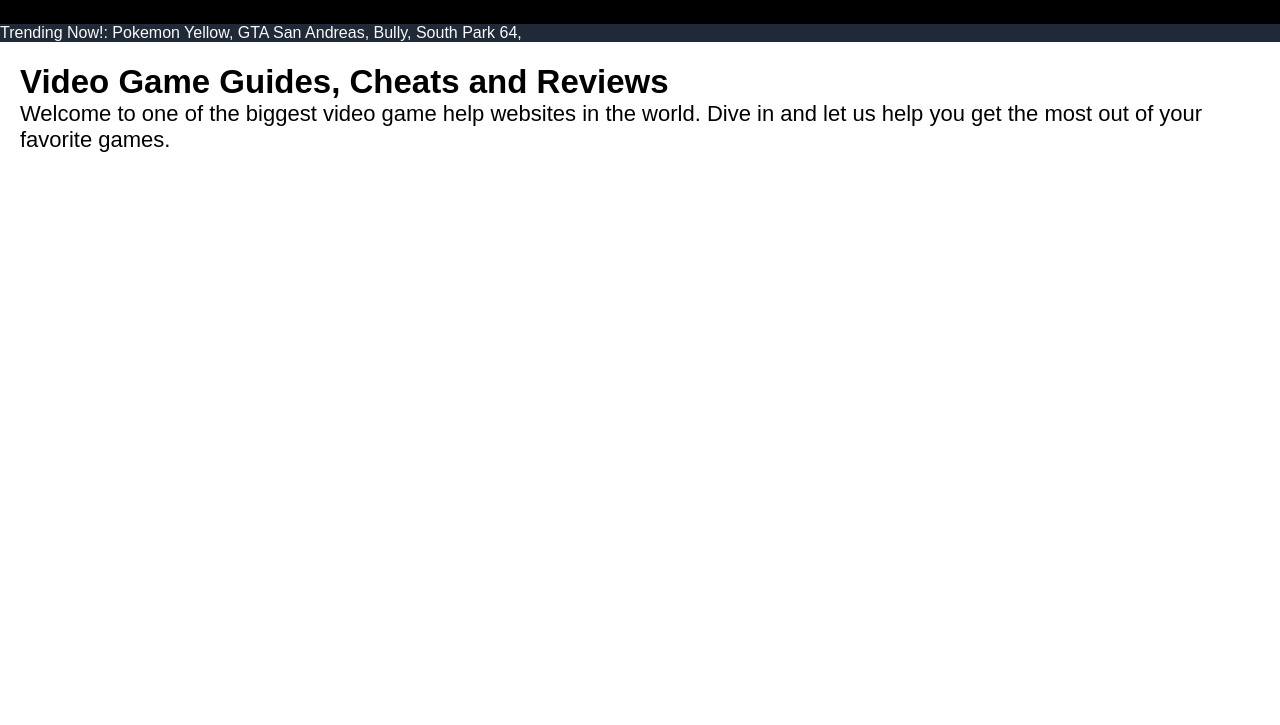
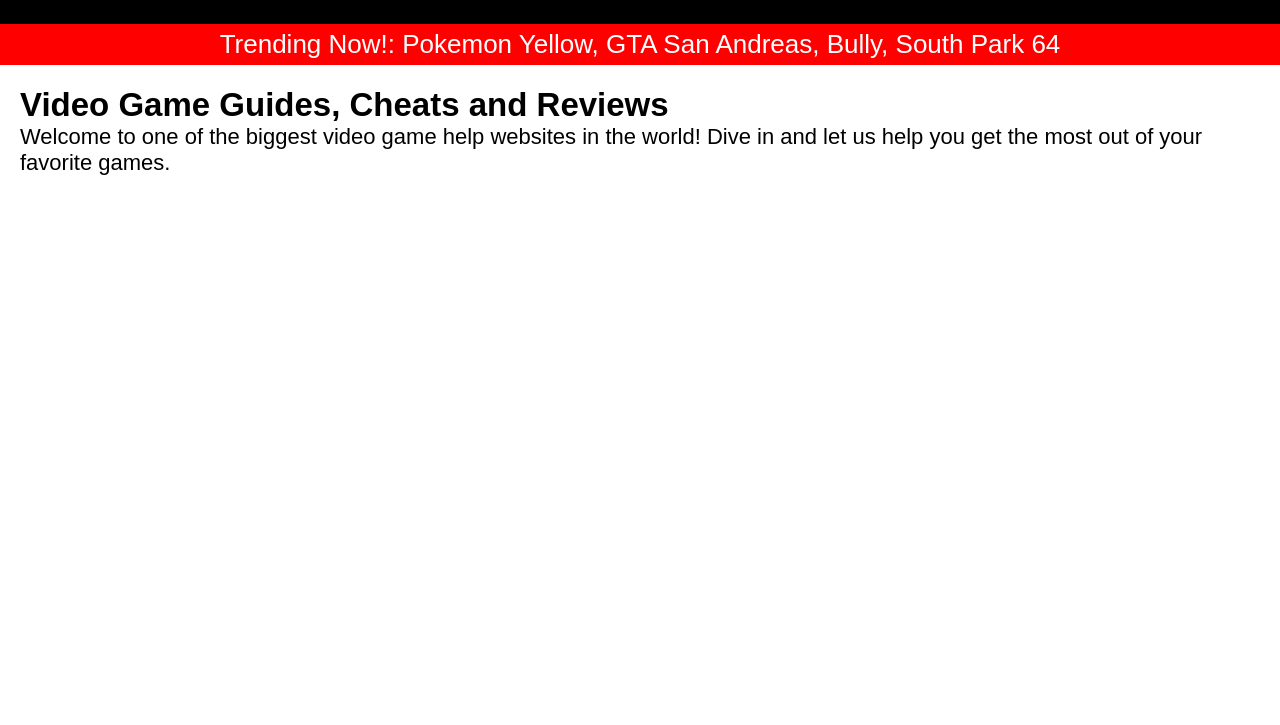
Before and after one commit to tdwpangel/cheatcode, a plain HTML site: page index.html in a window 1280 px wide. Shown: the part 75-800 px from the top of the page. Drawn offline with Linux system fonts and the light colour scheme.

Commit message:
save minor changes

```diff
--- a/index.html
+++ b/index.html
@@ -39,7 +39,7 @@
     </div>
 
     <div class="trending">
-        Trending Now!: Pokemon Yellow, GTA San Andreas, Bully, South Park 64,
+        Trending Now!: Pokemon Yellow, GTA San Andreas, Bully, South Park 64
     </div>
 
     <div class="bodysection">
@@ -48,7 +48,7 @@
         </div>
 
         <div class="welcomebox">
-            <p class="welcometext">Welcome to one of the biggest video game help websites in the world. Dive in and let us help you get the most out of your favorite games.</p>
+            <p class="welcometext">Welcome to one of the biggest video game help websites in the world! Dive in and let us help you get the most out of your favorite games.</p>
         </div>
             <div class="walkthroughs">
 
--- a/style.css
+++ b/style.css
@@ -82,6 +82,18 @@ h2{
     border-bottom: 2px solid blue;
 
 }
+
+.trending{
+    display: flex;
+    justify-content: center;
+    color: white;
+    background-color: red;
+    font-size: 26px;
+    padding: 5px;
+
+}
+
+
 .header,
 .footer{
     display: flex;
```
